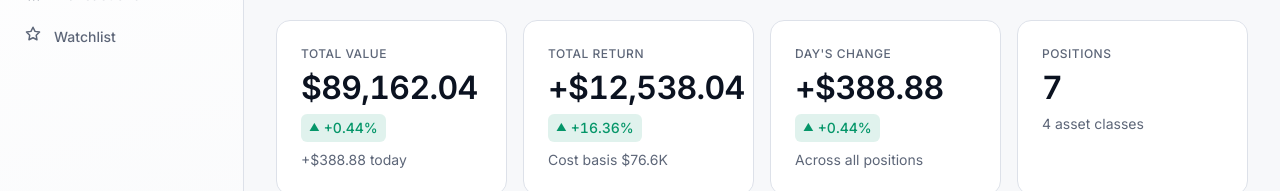
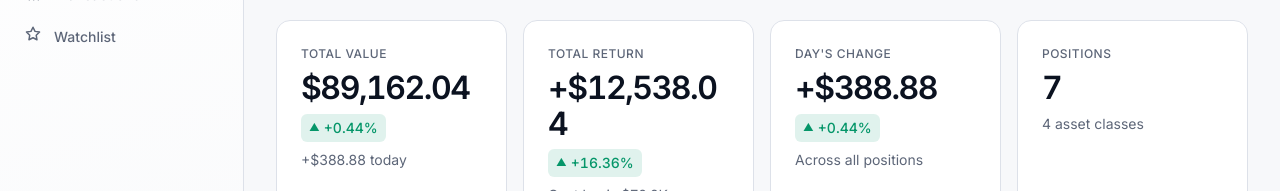
Before and after one commit to FarnazNK/finvision, a React (Vite) app: page / in a window 1280 px wide. Shown: the part 224-415 px from the top of the page. Built offline with nearby package versions, Linux system fonts and the light colour scheme; no server answers.

Commit message:
feat(ui): polish market dashboard charts and KPIs

```diff
--- a/src/components/primitives/KpiTile.tsx
+++ b/src/components/primitives/KpiTile.tsx
@@ -59,7 +59,8 @@ const Value = styled.div`
   font-family: ${({ theme }) => theme.font.sans};
   font-size: ${({ theme }) => theme.fontSize['2xl']};
   font-weight: ${({ theme }) => theme.fontWeight.semibold};
-  letter-spacing: -0.02em;
+  letter-spacing: -0.045em;
+  overflow-wrap: anywhere;
   color: ${({ theme }) => theme.color.text};
   font-variant-numeric: tabular-nums;
   line-height: 1.1;
```
